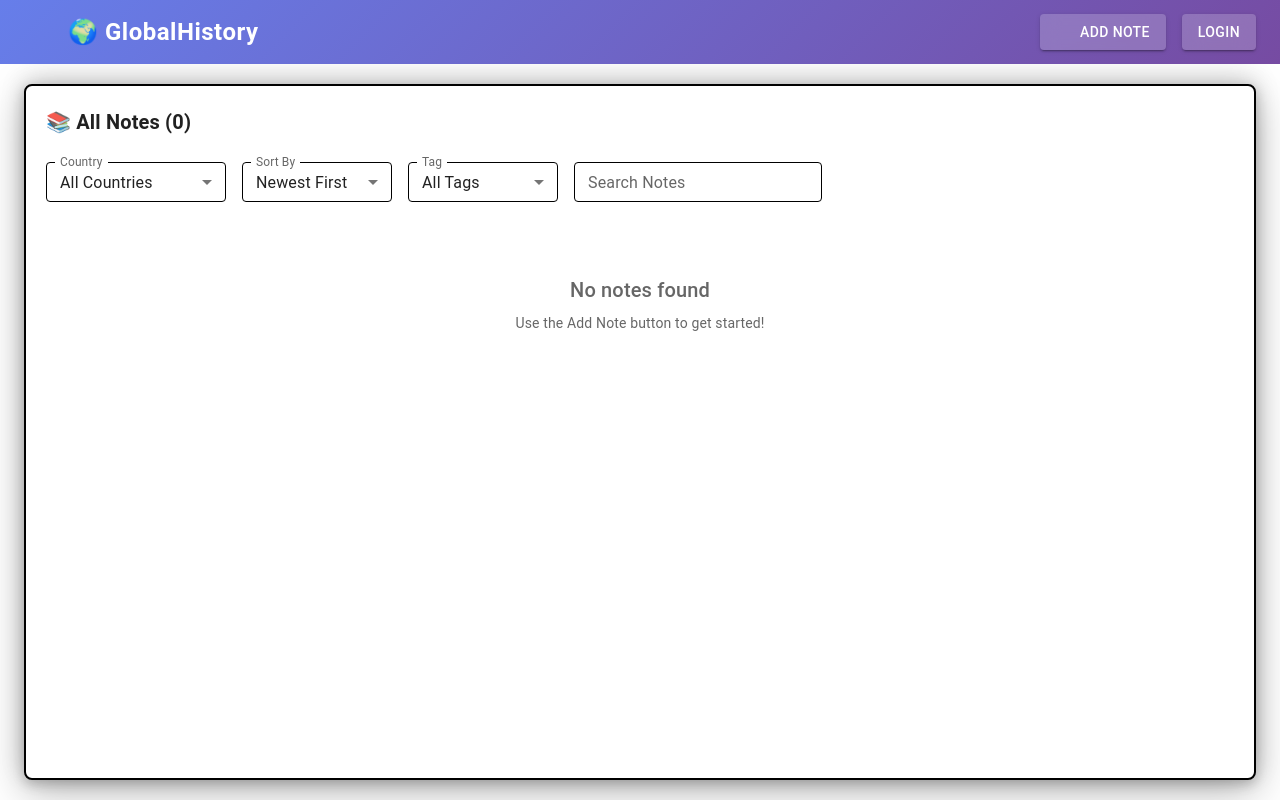
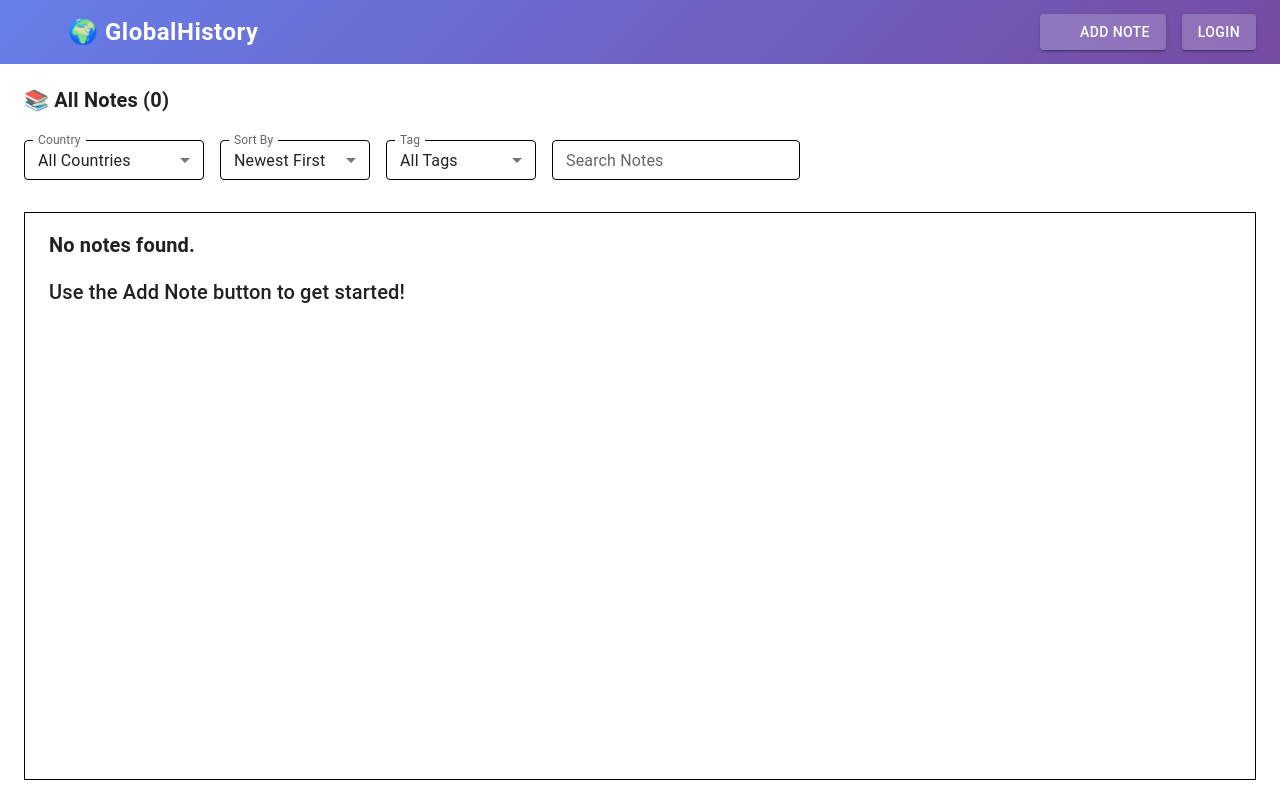
Before and after one commit to atulmi/global-history-app, a React (Vite) app: page /all-notes in a window 1280 px wide. Built offline with nearby package versions, Linux system fonts and the light colour scheme; some icons are missing.

Commit message:
Added tooltip to All Notes table to display full text of note without clicking on it. Also fixed some styling issues

```diff
--- a/src/components/NotesTable.tsx
+++ b/src/components/NotesTable.tsx
@@ -32,6 +32,7 @@ import {
   TablePagination,
   TableRow,
   TableSortLabel,
+  Tooltip,
   type SxProps,
   type Theme,
 } from "@mui/material";
@@ -142,8 +143,9 @@ const NotesTable: React.FC<NotesTableProps> = ({
         sx={{
           flex: 1,
           overflow: "auto",
-          border: "1px solid rgba(0,0,0,0.15)",
-          borderRadius: 1,
+          borderLeft: "1px solid black",
+          borderRight: "1px solid black",
+          borderBottom: "1px solid black",
         }}
       >
         <Table size="small" stickyHeader>
@@ -156,20 +158,28 @@ const NotesTable: React.FC<NotesTableProps> = ({
                   direction={titleSort ?? "asc"}
                   onClick={handleTitleSortClick}
                   sx={sortLabelSx}
-                  IconComponent={titleSort === null ? UnfoldMoreIcon : ArrowDownwardIcon}
+                  IconComponent={
+                    titleSort === null ? UnfoldMoreIcon : ArrowDownwardIcon
+                  }
                 >
                   Title
                 </TableSortLabel>
               </TableCell>
               {showCountry && (
-                <TableCell sx={{ ...headerCellSx, width: 140 }}>Country</TableCell>
+                <TableCell sx={{ ...headerCellSx, width: 140 }}>
+                  Country
+                </TableCell>
               )}
               {/* Tag and Created columns are slightly narrower in section mode */}
-              <TableCell sx={{ ...headerCellSx, width: showCountry ? 180 : 160 }}>
+              <TableCell
+                sx={{ ...headerCellSx, width: showCountry ? 180 : 160 }}
+              >
                 Tags
               </TableCell>
               <TableCell sx={headerCellSx}>Text</TableCell>
-              <TableCell sx={{ ...headerCellSx, width: showCountry ? 120 : 110 }}>
+              <TableCell
+                sx={{ ...headerCellSx, width: showCountry ? 120 : 110 }}
+              >
                 Created
               </TableCell>
               <TableCell sx={{ ...headerCellSx, width: showCountry ? 90 : 80 }}>
@@ -191,10 +201,34 @@ const NotesTable: React.FC<NotesTableProps> = ({
                   <TableCell>{note.title || "(untitled)"}</TableCell>
                   {showCountry && <TableCell>{note.country || ""}</TableCell>}
                   <TableCell>{note.tags.join(", ")}</TableCell>
-                  <TableCell>
-                    {note.text.substring(0, textPreviewLength) +
-                      (note.text.length > textPreviewLength ? "..." : "")}
-                  </TableCell>
+                  <Tooltip
+                    title={
+                      <Box
+                        sx={{
+                          maxHeight: 300,
+                          overflowY: "auto",
+                          whiteSpace: "pre-wrap",
+                        }}
+                      >
+                        {note.text}
+                      </Box>
+                    }
+                    arrow
+                    slotProps={{
+                      tooltip: { sx: { maxWidth: 400, p: 1.5 } },
+                    }}
+                  >
+                    <TableCell
+                      sx={{
+                        maxWidth: "100px",
+                        textOverflow: "ellipsis",
+                        whiteSpace: "nowrap",
+                        overflow: "hidden",
+                      }}
+                    >
+                      {note.text}
+                    </TableCell>
+                  </Tooltip>
                   <TableCell>{note.createdAt.toLocaleDateString()}</TableCell>
                   <TableCell>
                     <Box sx={{ display: "flex", gap: 0.5 }}>
--- a/src/pages/AllNotesPage.tsx
+++ b/src/pages/AllNotesPage.tsx
@@ -182,19 +182,6 @@ const AllNotesPage: React.FC<AllNotesPageProps> = ({
           paddingBottom: "20px",
         }}
       >
-        <Paper
-          sx={{
-            padding: "20px",
-            borderRadius: 2,
-            border: "2px solid black",
-            boxShadow:
-              "0 -6px 24px rgba(0,0,0,0.15), 0 12px 40px rgba(0,0,0,0.28), 0 4px 12px rgba(0,0,0,0.18)",
-            display: "flex",
-            flexDirection: "column",
-            overflow: "hidden",
-            flex: 1,
-          }}
-        >
         <Typography variant="h6" sx={{ mb: 3 }} fontWeight={600}>
           📚 All Notes ({filteredNotes.length})
         </Typography>
@@ -219,18 +206,23 @@ const AllNotesPage: React.FC<AllNotesPageProps> = ({
           (filteredNotes.length === 0 ? (
             <Box
               sx={{
-                  textAlign: "center",
-                  padding: "40px",
-                  color: "text.secondary",
+                border: "1px solid black",
+                height: "100%",
               }}
             >
-                <Typography variant="h6" gutterBottom>
-                  No notes found
+              <Typography
+                pl={3}
+                pt={2}
+                variant="h6"
+                fontWeight="bold"
+                gutterBottom
+              >
+                No notes found.
               </Typography>
-                <Typography variant="body2">
+              <Typography pl={3} pt={1} variant="h6">
                 {notes.length === 0
                   ? "Use the Add Note button to get started!"
-                    : "Try adjusting your filters"}
+                  : "Try adjusting your filters!"}
               </Typography>
             </Box>
           ) : (
@@ -347,7 +339,6 @@ const AllNotesPage: React.FC<AllNotesPageProps> = ({
               })}
           </Box>
         )}
-        </Paper>
       </Container>
 
       <NoteDialog
```
Lines whose indentation alone changed are shown as unchanged.
